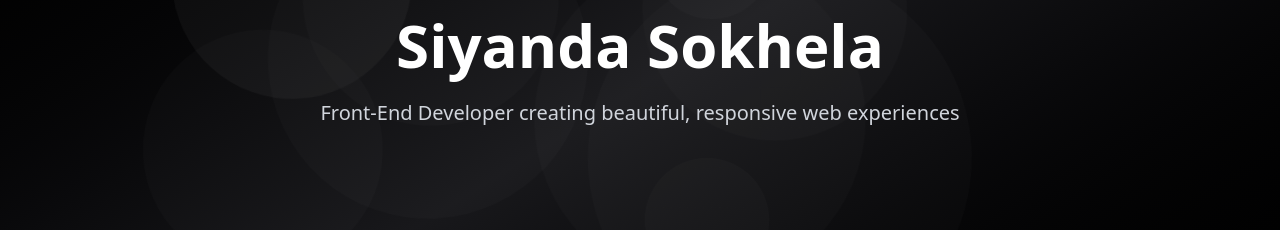
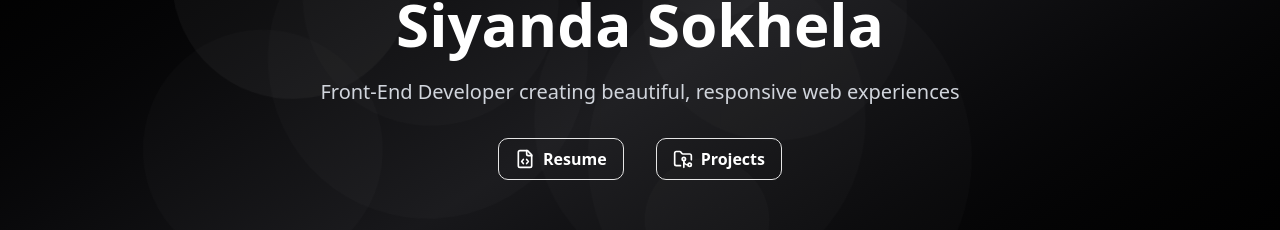
Before and after one commit to SiyaSok/portfolio, a Next.js app: page / in a window 1280 px wide. Shown: the part 313-543 px from the top of the page. Built offline with nearby package versions, Linux system fonts and the light colour scheme; no server answers; the database is empty.

Commit message:
hero and footer updates

```diff
--- a/components/Footer.tsx
+++ b/components/Footer.tsx
@@ -1,5 +1,6 @@
 /** @format */
 // import Image from "next/image";
+import { FileCode, FolderGit2 } from "lucide-react";
 import Link from "next/link";
 
 // import logo from "@/assets/images/logo-white.png";
@@ -14,11 +15,19 @@ const Footer = () => {
         </div>
         <div className='flex flex-wrap justify-center md:justify-start mb-4 md:mb-0'>
           <ul className='flex space-x-4 text-white '>
-            {/* <li>
-              <Link href='/properties'>email</Link>
-            </li> */}
             <li>
-              <Link href='/'>Terms of Service</Link>
+              <Link href='/resume_.pdf' className='flex gap-2 items-center'>
+                {" "}
+                <FileCode className='w-5 h-5' />
+                Resume
+              </Link>
+            </li>
+            <li>
+              <Link href='/resume_.pdf' className='flex gap-2 items-center'>
+                {" "}
+                <FolderGit2 className='w-5 h-5' />
+                Projects
+              </Link>
             </li>
           </ul>
         </div>
--- a/components/sections/Hero.tsx
+++ b/components/sections/Hero.tsx
@@ -2,7 +2,7 @@
 
 // import { Button } from "@/components/ui/button";
 import Link from "next/link";
-
+import { FileCode, FolderGit2 } from "lucide-react";
 export function Hero() {
   return (
     <section className='min-h-screen flex items-center justify-center bg-gradient-to-br from-black via-zinc-900 to-black relative '>
@@ -31,14 +31,28 @@ export function Hero() {
           <h1 className='text-4xl md:text-6xl font-bold mb-6 text-white'>
             <span className='text-primary-300'>Siyanda Sokhela</span>
           </h1>
-          <p className='text-xl text-gray-300 mb-8'>
+          <p className='text-xl text-gray-300 mb-4'>
             Front-End Developer creating beautiful, responsive web experiences
           </p>
+          <div className='flex gap-8 justify-center mt-8'>
+            <Link
+              href='/resume_.pdf'
+              className=' font-semibold text-white bg-primary-500 hover:bg-white hover:text-black  transition-colors flex items-center gap-2 px-4 py-2 rounded-lg border border-primary-500 hover:border-primary-600'>
+              <FileCode className='w-5 h-5' />
+              Resume
+            </Link>
+            <Link
+              href='#projects'
+              className=' font-semibold text-white bg-primary-500 hover:bg-white hover:text-black transition-colors flex items-center gap-2 px-4 py-2 rounded-lg border border-primary-500 hover:border-primary-600'>
+              <FolderGit2 className='w-5 h-5' />
+              Projects
+            </Link>
+          </div>
         </div>
       </div>
 
       {/* Floating down arrow icon */}
-      <div className='absolute bottom-4 md:bottom-8 left-1/2 transform -translate-x-1/2 z-20 animate-bounce'>
+      <div className='absolute bottom-4 md:bottom-2 left-1/2 transform -translate-x-1/2 z-20 animate-bounce'>
         <Link href='#projects' className='block'>
           <svg
             xmlns='http://www.w3.org/2000/svg'
```
Also changed, not shown: 1 other file (tests, documents, lock files or other folders).
